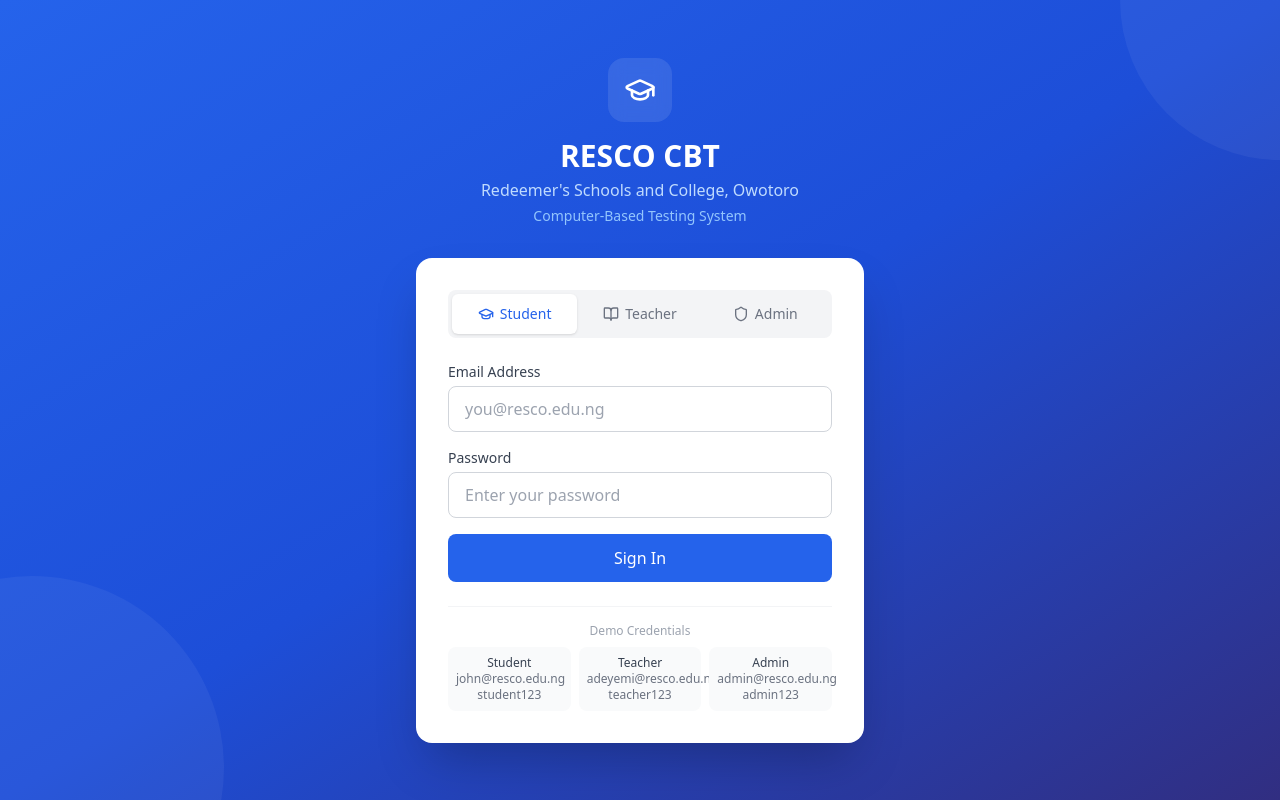
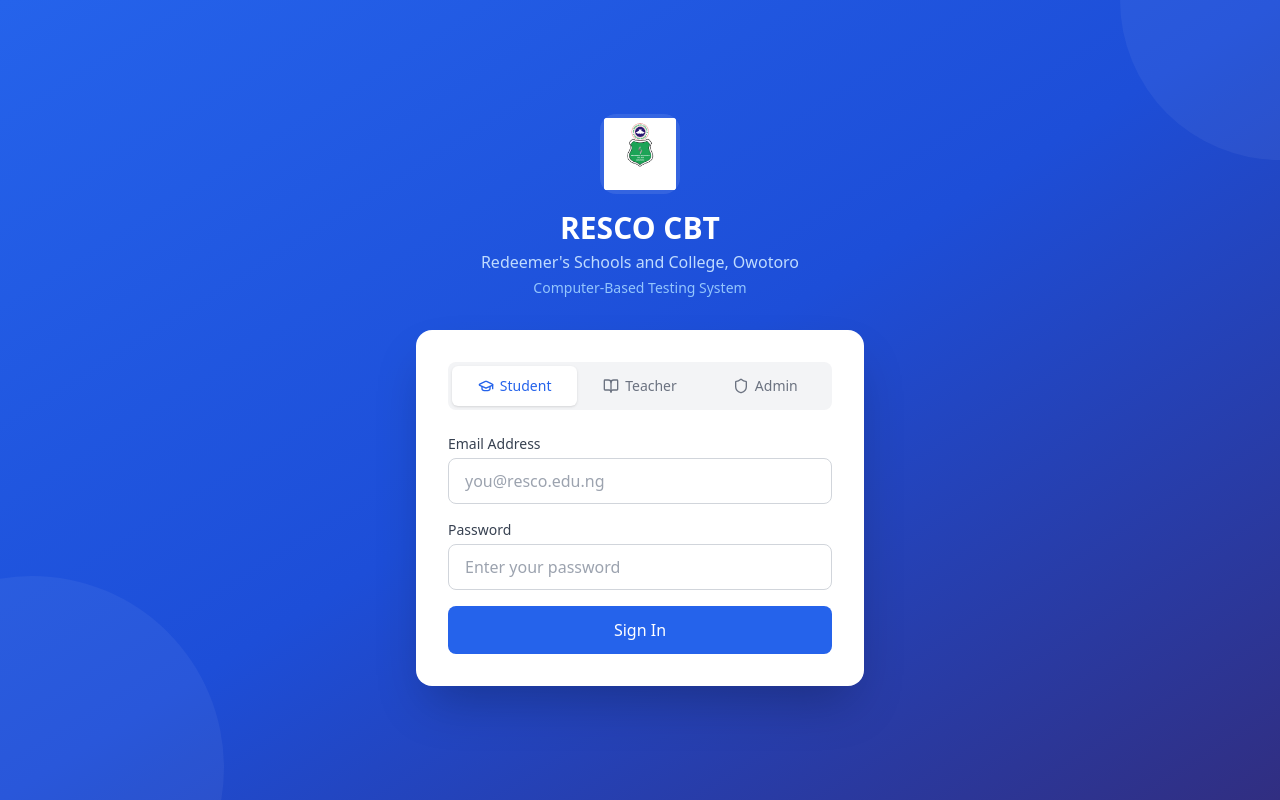
Before and after one commit to wabiifour-tech/RESCO-CBT, a React (Vite) app in the folder frontend/: page / in a window 1280 px wide. Built offline with nearby package versions, Linux system fonts and the light colour scheme; no server answers.

Commit message:
Add school logo and remove visible demo credentials

```diff
--- a/frontend/src/components/LoginPage.jsx
+++ b/frontend/src/components/LoginPage.jsx
@@ -77,8 +77,8 @@
       <div className="relative w-full max-w-md">
         {/* Header */}
         <div className="text-center mb-8">
-          <div className="inline-flex items-center justify-center w-16 h-16 bg-white/10 backdrop-blur rounded-2xl mb-4">
-            <GraduationCap className="w-8 h-8 text-white" />
+          <div className="inline-flex items-center justify-center w-20 h-20 bg-white/10 backdrop-blur rounded-2xl mb-4 overflow-hidden">
+            <img src="/logo.png" alt="RESCO Logo" className="w-full h-full object-contain p-1" />
           </div>
           <h1 className="text-3xl font-bold text-white">RESCO CBT</h1>
           <p className="text-blue-200 mt-1">Redeemer's Schools and College, Owotoro</p>
@@ -134,27 +134,7 @@
             </div>
           )}
 
-          {/* Demo Credentials */}
-          <div className="mt-6 pt-4 border-t border-gray-100">
-            <p className="text-xs text-gray-400 mb-2 text-center">Demo Credentials</p>
-            <div className="grid grid-cols-3 gap-2 text-xs">
-              <div className="bg-gray-50 rounded-lg p-2 text-center">
-                <p className="font-medium text-gray-700">Student</p>
-                <p className="text-gray-500">john@resco.edu.ng</p>
-                <p className="text-gray-500">student123</p>
-              </div>
-              <div className="bg-gray-50 rounded-lg p-2 text-center">
-                <p className="font-medium text-gray-700">Teacher</p>
-                <p className="text-gray-500">adeyemi@resco.edu.ng</p>
-                <p className="text-gray-500">teacher123</p>
-              </div>
-              <div className="bg-gray-50 rounded-lg p-2 text-center">
-                <p className="font-medium text-gray-700">Admin</p>
-                <p className="text-gray-500">admin@resco.edu.ng</p>
-                <p className="text-gray-500">admin123</p>
-              </div>
-            </div>
-          </div>
+
         </div>
       </div>
 
```
Also changed, not shown: frontend/public/logo.png (added).
